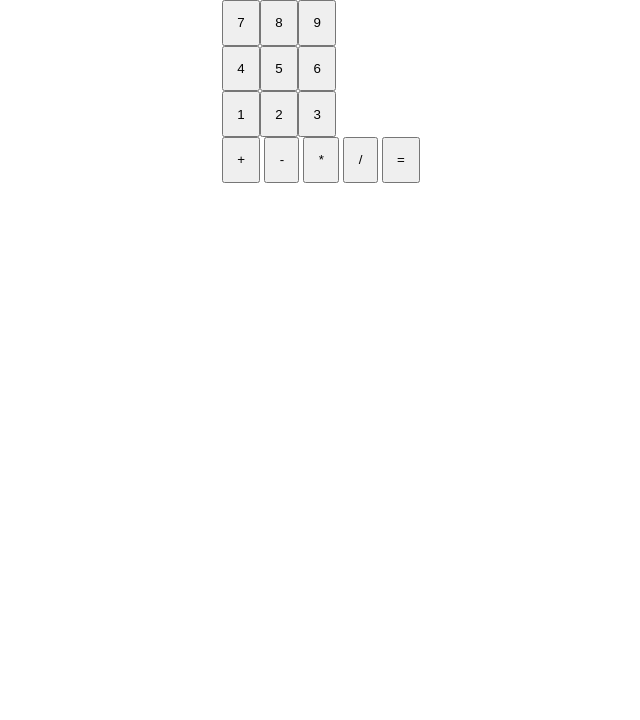
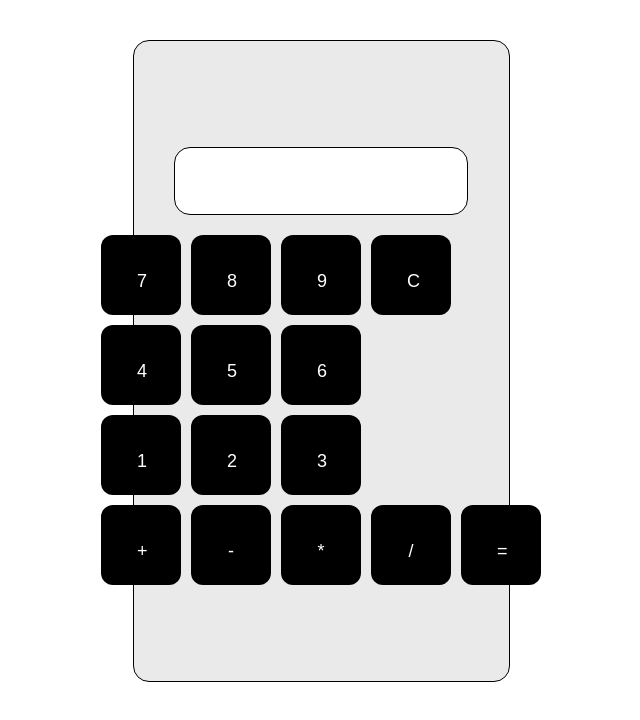
Before and after one commit to macpli/calculator, a plain HTML site: page index.html in a window 1280 px wide. Shown: the whole page, without its empty margins (319-959 px from the left). Drawn offline with Linux system fonts and the light colour scheme.

Commit message:
add: clear functionality & style

```diff
--- a/index.html
+++ b/index.html
@@ -10,9 +10,10 @@
     <div class="container-main">
       <div class="display"></div>
       <div class="numbers">
-        <div class="row-1"></div>
-        <div class="row-2"></div>
-        <div class="row-3"></div>
+        <div class="row row-1">
+        </div>
+        <div class="row row-2"></div>
+        <div class="row row-3"></div>
         <div class="operators">
           <button id="add" class="operator">+</button>
           <button id="sub" class="operator">-</button>
--- a/index.js
+++ b/index.js
@@ -92,10 +92,20 @@ const Operate = function (num1, num2, operator) {
   }
 };
 
+const Reset = function(){
+  currNum = '';
+  num1 = '';
+  num2 = '';
+  operator = '';
+  displayNumber = '';
+  updateDisplay(displayNumber);
+}
+
 const generateCalcNums = function () {
   for (let i = 0; i < 3; i++) {
     let idNumber = String(7 + i);
     let btn = document.createElement("button");
+
     btn.textContent = idNumber;
     btn.setAttribute("id", idNumber);
     btn.addEventListener("click", function () {
@@ -114,6 +124,10 @@ const generateCalcNums = function () {
     });
     row1.append(btn);
   }
+  let btn = document.createElement("button");
+  btn.addEventListener("click", Reset)
+  btn.textContent = 'C';
+  row1.append(btn);
   for (let i = 0; i < 3; i++) {
     let idNumber = 4 + i;
     let btn = document.createElement("button");
--- a/style.css
+++ b/style.css
@@ -4,13 +4,51 @@
 }
 
 body {
-  display: flex;
-  justify-content: center;
+  padding: 15px;
+  height: 100vh;
 }
 
 .container-main {
+  margin: 25px auto 0 auto;
+  display: flex;
+  flex-direction: column;
+  justify-content: center;
+  align-items: center;
+  width: 30%;
+  height: 80%;
+  font-size: 40px;
+
+  border: 1px black solid;
+  border-radius: 16px;
+  background-color: rgb(234, 234, 234);
+}
+
+.operators {
+  display: flex;
+}
+
+.display {
+  font-size: 36px;
+  text-align: right;
+  border: 1px black solid;
+  border-radius: 16px;
+  width: 70%;
+  padding: 15px;
+  height: 1em;
+  margin: 15px auto;
+  background-color: white;
 }
 
 button {
-  padding: 1em;
+  width: 80px;
+  height: 80px;
+  text-align: center;
+  font-size: 18px;
+  padding: 2em;
+  margin: 5px;
+
+  border-radius: 12px;
+  border: none;
+  background-color: black;
+  color: white;
 }
```
